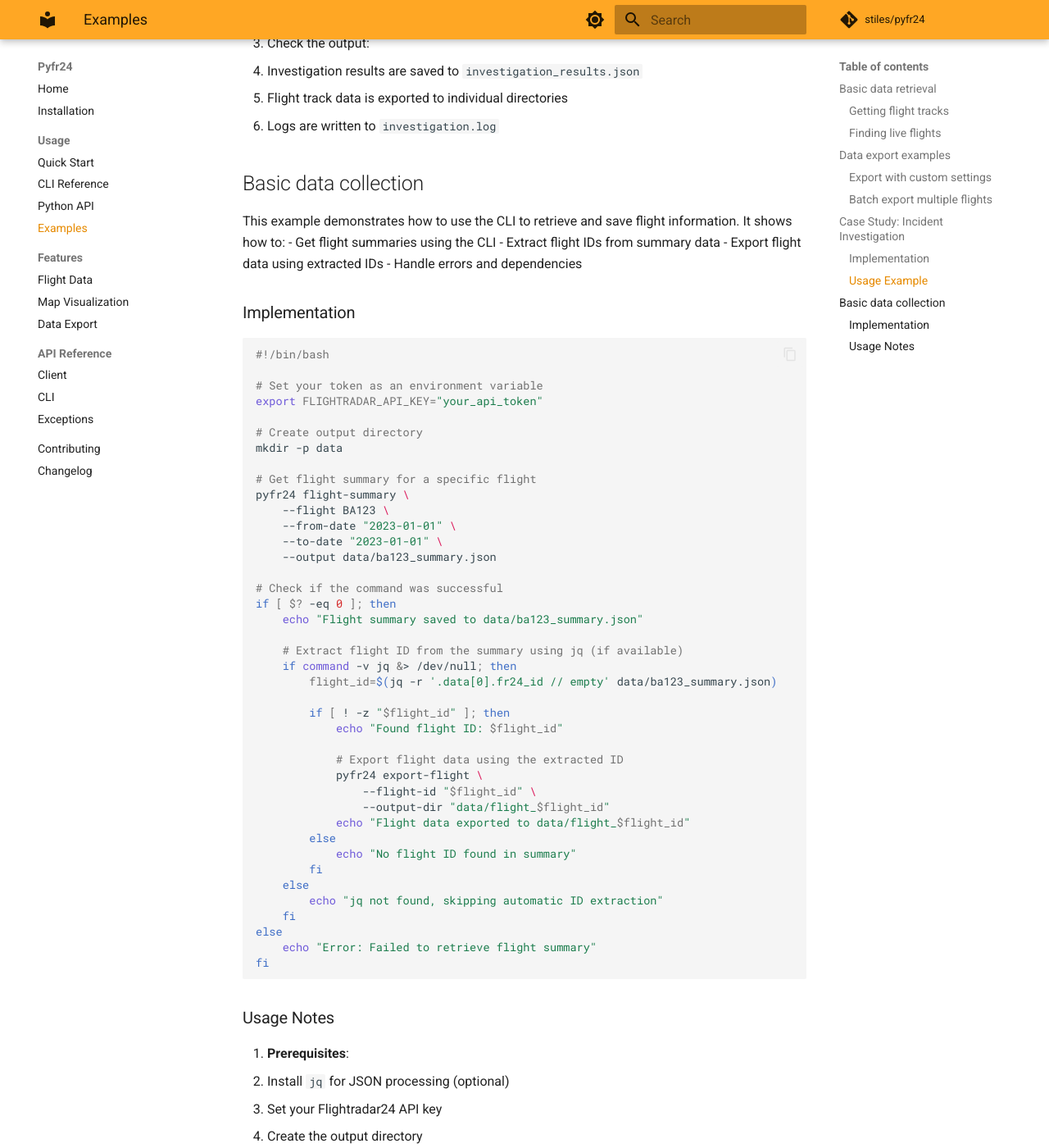
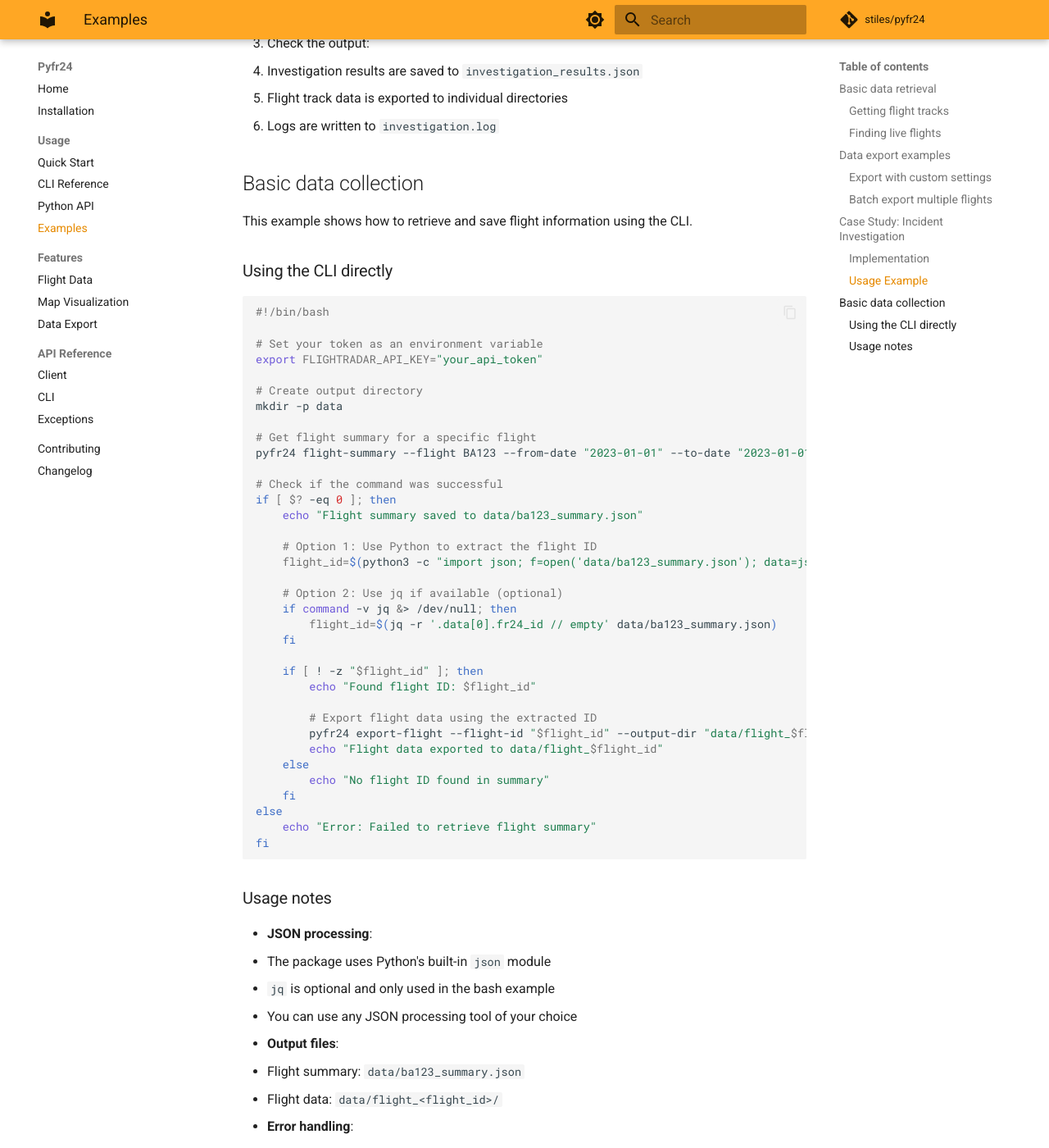
Before and after one commit to stiles/pyfr24, an MkDocs documentation site: the page built from docs/usage/examples.md, in a window 1280 px wide and 1400 px high, scrolled down 3800 px. Shown: the whole window at 82% size. Built offline with MkDocs 1.6.1 and Material for MkDocs 9.7.7, drawn with Linux system fonts in a browser that asks for light colours; comment, search, counter and statistics services are not loaded; some of the changed text lies outside the part shown.

Commit message:
more docs fixes

````diff
--- a/docs/usage/examples.md
+++ b/docs/usage/examples.md
@@ -193,13 +193,9 @@ To run this investigation:
 
 ## Basic data collection
 
-This example demonstrates how to use the CLI to retrieve and save flight information. It shows how to:
-- Get flight summaries using the CLI
-- Extract flight IDs from summary data
-- Export flight data using extracted IDs
-- Handle errors and dependencies
+This example shows how to retrieve and save flight information using the CLI.
 
-### Implementation
+### Using the CLI directly
 
 ```bash
 #!/bin/bash
@@ -211,51 +207,46 @@ export FLIGHTRADAR_API_KEY="your_api_token"
 mkdir -p data
 
 # Get flight summary for a specific flight
-pyfr24 flight-summary \
-    --flight BA123 \
-    --from-date "2023-01-01" \
-    --to-date "2023-01-01" \
-    --output data/ba123_summary.json
+pyfr24 flight-summary --flight BA123 --from-date "2023-01-01" --to-date "2023-01-01" --output data/ba123_summary.json
 
 # Check if the command was successful
 if [ $? -eq 0 ]; then
     echo "Flight summary saved to data/ba123_summary.json"
 
-    # Extract flight ID from the summary using jq (if available)
+    # Option 1: Use Python to extract the flight ID
+    flight_id=$(python3 -c "import json; f=open('data/ba123_summary.json'); data=json.load(f); print(data.get('data', [{}])[0].get('fr24_id', ''))")
+
+    # Option 2: Use jq if available (optional)
     if command -v jq &> /dev/null; then
         flight_id=$(jq -r '.data[0].fr24_id // empty' data/ba123_summary.json)
+    fi
 
-        if [ ! -z "$flight_id" ]; then
-            echo "Found flight ID: $flight_id"
+    if [ ! -z "$flight_id" ]; then
+        echo "Found flight ID: $flight_id"
 
-            # Export flight data using the extracted ID
-            pyfr24 export-flight \
-                --flight-id "$flight_id" \
-                --output-dir "data/flight_$flight_id"
-            echo "Flight data exported to data/flight_$flight_id"
-        else
-            echo "No flight ID found in summary"
-        fi
+        # Export flight data using the extracted ID
+        pyfr24 export-flight --flight-id "$flight_id" --output-dir "data/flight_$flight_id"
+        echo "Flight data exported to data/flight_$flight_id"
     else
-        echo "jq not found, skipping automatic ID extraction"
+        echo "No flight ID found in summary"
     fi
 else
     echo "Error: Failed to retrieve flight summary"
 fi
 ```
 
-### Usage Notes
+### Usage notes
 
-1. **Prerequisites**:
-   - Install `jq` for JSON processing (optional)
-   - Set your Flightradar24 API key
-   - Create the output directory
+- **JSON processing**:
+  - The package uses Python's built-in `json` module
+  - `jq` is optional and only used in the bash example
+  - You can use any JSON processing tool of your choice
 
-2. **Output Files**:
-   - Flight summary: `data/ba123_summary.json`
-   - Flight data: `data/flight_<flight_id>/`
+- **Output files**:
+  - Flight summary: `data/ba123_summary.json`
+  - Flight data: `data/flight_<flight_id>/`
 
-3. **Error Handling**:
-   - The script checks for command success
-   - Handles missing `jq` dependency gracefully
-   - Validates flight ID extraction
+- **Error handling**:
+  - The script checks for command success
+  - Handles missing dependencies gracefully
+  - Validates flight ID extraction
````
